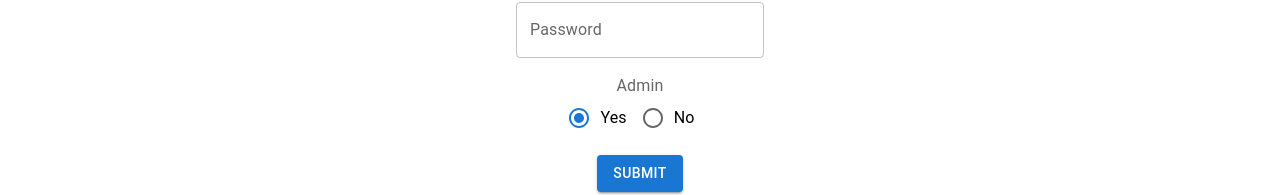
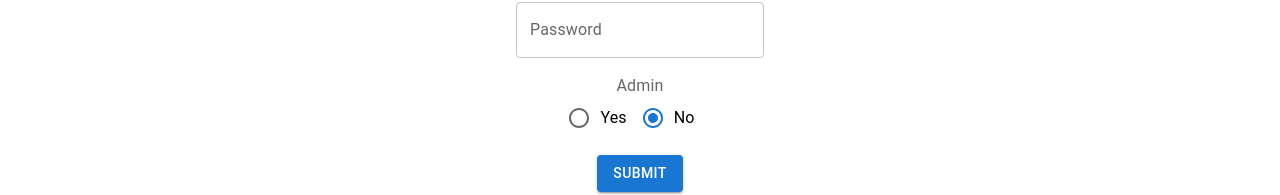
Before and after one commit to prasadmagi/frontenduser, a React (Create React App) app: page /CreateUser in a window 1280 px wide. Shown: the part 415-610 px from the top of the page. Built offline with nearby package versions, Linux system fonts and the light colour scheme; the HTML template or start-up script is replaced by a standard one.

Commit message:
Default Value as No in isAdmin
Default Value as No in isAdmin

```diff
--- a/src/components/CreateUser.js
+++ b/src/components/CreateUser.js
@@ -16,7 +16,7 @@ import FormLabel from '@mui/material/FormLabel';
 export const CreateUser = () => {
   const [name, setname] = useState("");
   const [password, setpassword] = useState("");
-  const [isAdmin, setisAdmin] = useState("Yes");
+  const [isAdmin, setisAdmin] = useState("No");
   const [isLoading, setisLoading] = useState(false);
   const nameref = useRef(null)
   const passwordref = useRef(null)
```
